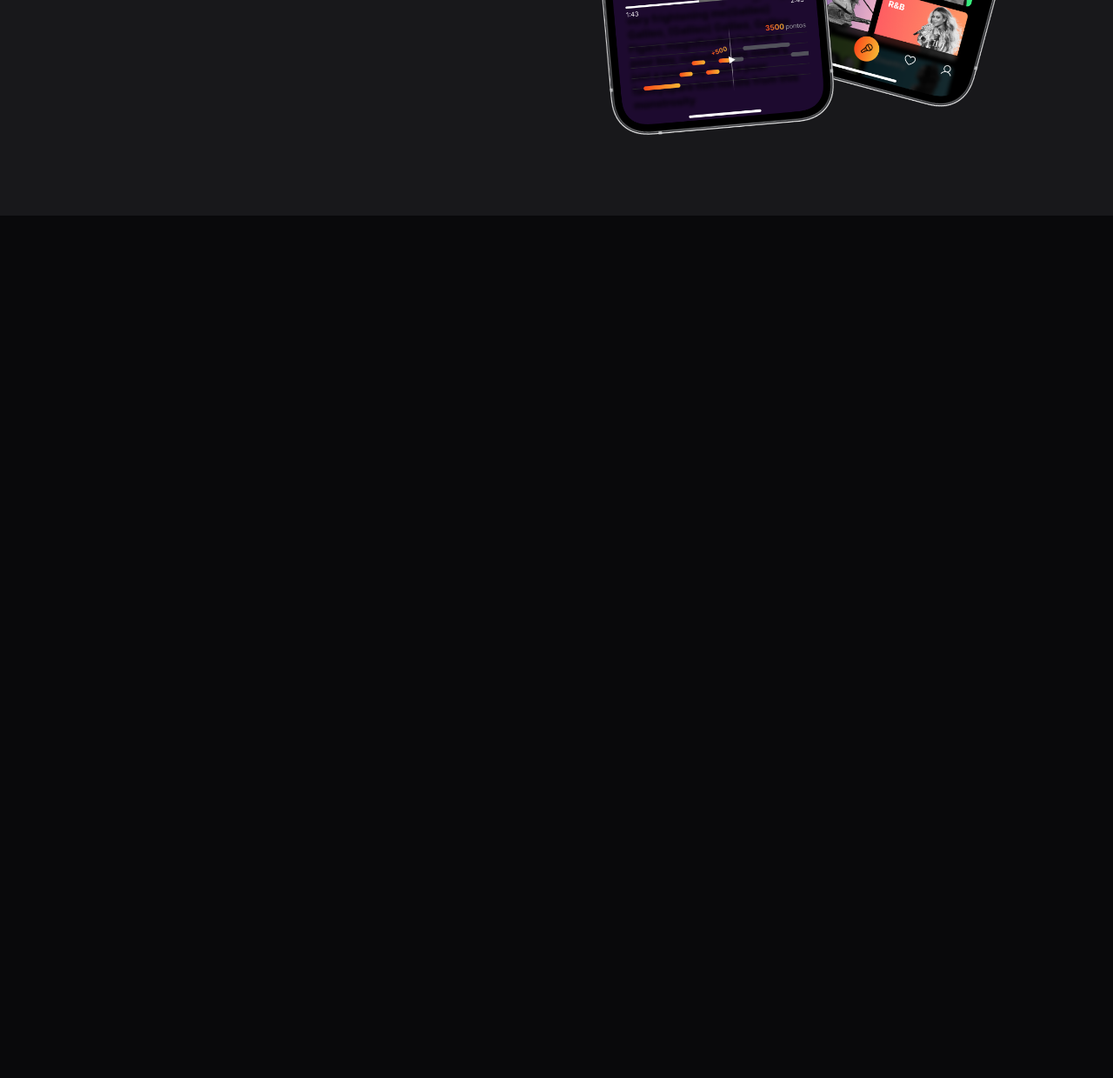
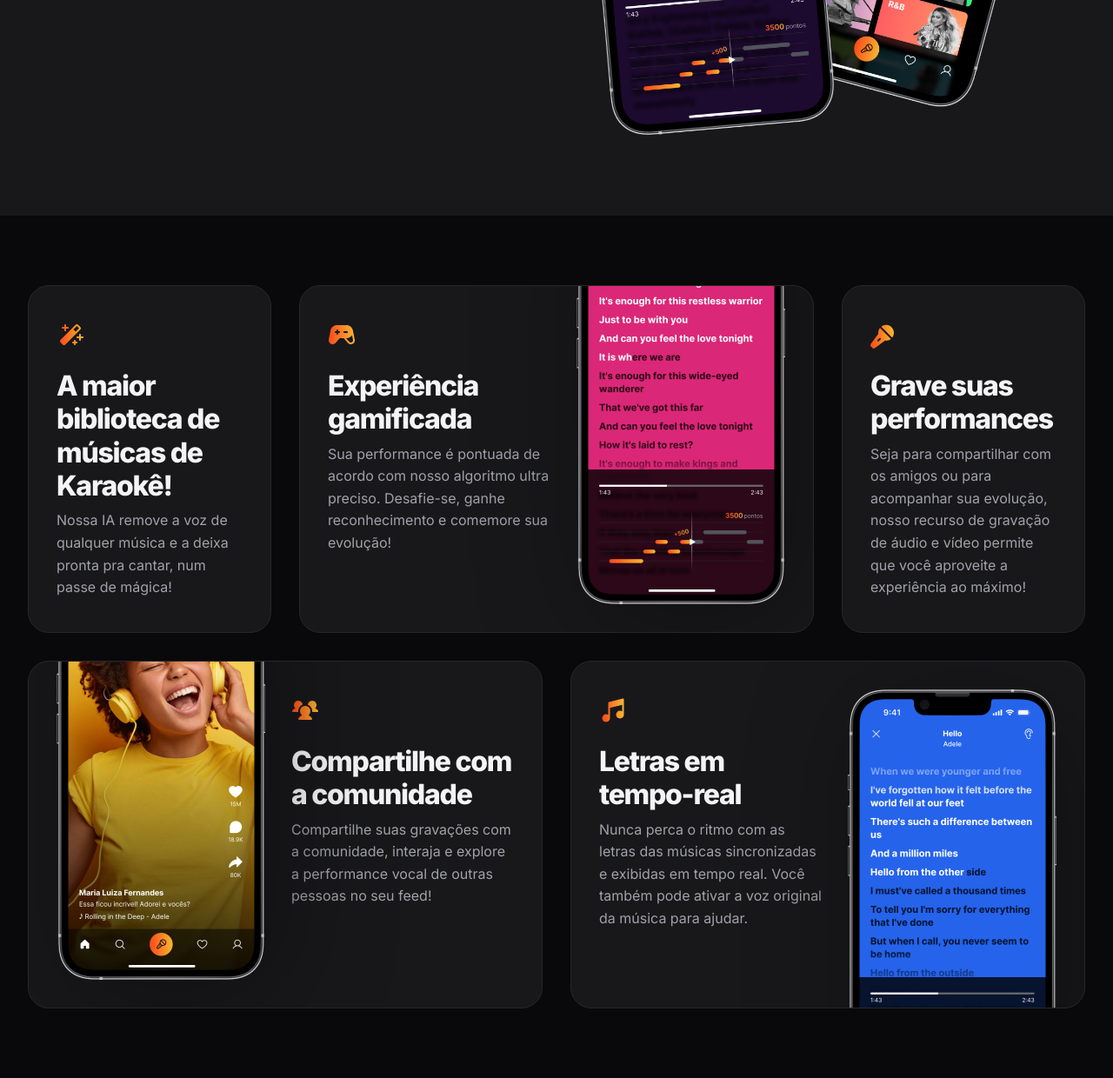
Before and after one commit to ericjquest/projeto---responsividade, a plain HTML site: page index.html in a window 1280 px wide. Shown: the part 1331-2571 px from the top of the page at 87% size. Before the commit the page ends 1579 px from the top, so only its background shows below. Drawn offline with Linux system fonts and the light colour scheme.

Commit message:
section features

```diff
--- a/index.html
+++ b/index.html
@@ -67,5 +67,48 @@
     </div>
   </section>
 
+  <section id="features">
+    <div class="cards container py-xl grid gap-1.5">
+      <div class="card py-lg px-lg">
+        <img src="assets/icons/MagicWand.svg" alt="">
+        <h3>A maior biblioteca de músicas de Karaokê!</h3>
+        <p>Nossa IA remove a voz de qualquer música e a deixa pronta pra cantar, num passe de mágica!</p>
+      </div>
+
+      <div class="card py-lg px-lg">
+        <div>
+          <img src="assets/icons/GameController.svg" alt="">
+          <h3>Experiência gamificada</h3>
+          <p>Sua performance é pontuada de acordo com nosso algoritmo ultra preciso. Desafie-se, ganhe reconhecimento e comemore sua evolução!</p>
+        </div>
+        <img class="desktop-only" src="assets/Tela 2.png" alt="">
+      </div>
+
+      <div class="card py-lg px-lg">
+        <img src="assets/icons/MicrophoneStage.svg" alt="">
+        <h3>Grave suas performances</h3>
+        <p>Seja para compartilhar com os amigos ou para acompanhar sua evolução, nosso recurso de gravação de áudio e vídeo permite que você aproveite a experiência ao máximo! </p>
+      </div>
+
+      <div class="card py-lg px-lg">
+        <div>
+          <img src="assets/icons/UsersThree.svg" alt="">
+          <h3>Compartilhe com a comunidade</h3>
+          <p>Compartilhe suas gravações com a comunidade, interaja e explore a performance vocal de outras pessoas no seu feed!</p>
+        </div>
+        <img class="desktop-only" src="assets/Tela 1.png" alt="">
+      </div>
+
+      <div class="card py-lg px-lg">
+        <div>
+          <img src="assets/icons/MusicNotes.svg" alt="">
+          <h3>Letras em tempo-real</h3>
+          <p>Nunca perca o ritmo com as letras das músicas sincronizadas e exibidas em tempo real. Você também pode ativar a voz original da música para ajudar.</p>
+        </div>
+        <img class="desktop-only" src="assets/Tela 3.png" alt="">
+      </div>
+    </div>
+  </section>
+
   </body>
 </html>
--- /dev/null
+++ b/styles/cards.css
@@ -0,0 +1,9 @@
+.card {
+  background: var(--surface-color);
+  border: 1px solid var(--stroke-color);
+  border-radius: 1.5rem;
+
+  & h3 {
+    margin-top: 1rem;
+  }
+}
--- /dev/null
+++ b/styles/features.css
@@ -0,0 +1,69 @@
+#features {
+  & .cards {
+    grid-template-columns: 17.5rem 1fr 1fr 17.5rem;
+    grid-template-rows: 25rem 25rem;
+    gap: 2rem;
+  }
+
+  & .card {
+    position: relative;
+    overflow: hidden;
+
+    & img.desktop-only {
+      position: absolute;
+      max-width: 15rem;
+      filter: drop-shadow(1rem 1rem 4rem rgb(0 0 0 / 0.34));
+
+    }
+  }
+
+  & .card:nth-child(1) {
+    grid-column: 1/2;
+  }
+
+  & .card:nth-child(2) {
+    grid-column: 2/4;
+
+    & > div {
+      max-width: 16rem;
+    }
+
+    & .desktop-only {
+      bottom: 2rem;
+      right: 2rem;
+    }
+  }
+
+  & .card:nth-child(3) {
+    grid-column: 4/5;
+  }
+
+  & .card:nth-child(4) {
+    grid-column: 1/3;
+    grid-row: 2/3;
+
+    & > div {
+      max-width: 16rem;
+      margin-left: auto;
+    }
+
+    & .desktop-only {
+      bottom: 2rem;
+      left: 2rem;
+    }
+  }
+
+  & .card:nth-child(5) {
+    grid-column: 3/5;
+    grid-row: 2/3;
+
+    & > div {
+      max-width: 16rem;
+    }
+
+    & .desktop-only {
+      top: 2rem;
+      right: 2rem;
+    }
+  }
+}
--- a/styles/index.css
+++ b/styles/index.css
@@ -6,3 +6,5 @@
 @import url(hero.css);
 @import url(sections.css);
 @import url(about.css);
+@import url(cards.css);
+@import url(features.css) (width >= 80em);
```
